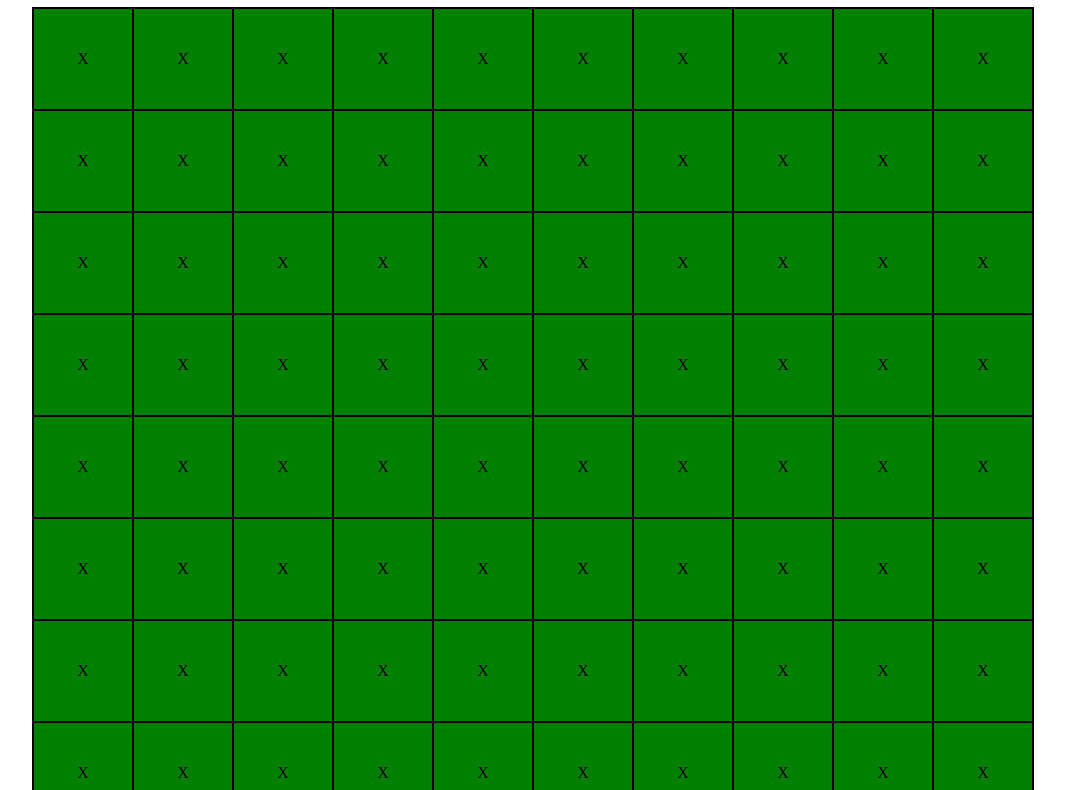
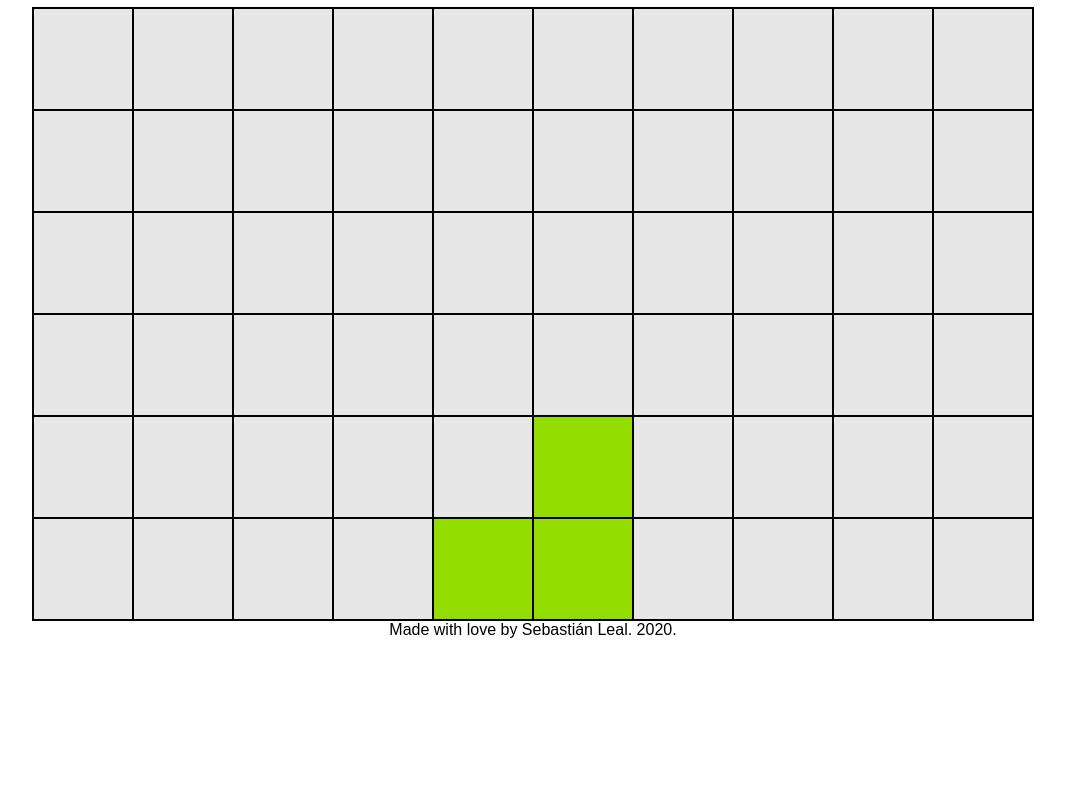
Before and after one commit to achilleleal/Game-Of-Life-HTML, a website with bundled scripts: page dist/index.html in a window 1280 px wide. Shown: the part 73-863 px from the top of the page, without its empty margins (107-1172 px from the left). After the commit the page ends 800 px from the top, so only its background shows below. Built offline with nearby package versions, Linux system fonts and the light colour scheme.

Commit message:
made functional

```diff
--- a/index.js
+++ /dev/null
@@ -1,22 +0,0 @@
-const game = document.getElementById('game')
-
-let grid = [
-	[0,0,0,0,0,0,0,0,0,0],
-	[0,0,1,0,0,0,0,0,0,0],
-	[0,0,0,1,0,0,0,0,0,0],
-	[0,1,1,1,0,0,0,0,0,0],
-	[0,0,0,0,0,0,0,0,0,0],
-    [0,0,0,0,0,0,0,0,0,0]
-]
-
-for (let y = 0; y < grid.length; y++) {
-    const row = document.createElement('div');
-    row.classList.add('row');
-    for (let x = 0; x < grid[y].length; x++) {
-        const cell = document.createElement('div');
-        cell.innerHTML = "X"
-        cell.classList.add('cell');
-        row.appendChild(cell);
-    }
-    game.appendChild(row)
-}
--- /dev/null
+++ b/src/index.js
@@ -0,0 +1,127 @@
+import _ from "lodash";
+
+const game = document.getElementById('game');
+
+let grid = [
+	[0,0,0,0,0,0,0,0,0,0],
+	[0,0,1,0,0,0,0,0,0,0],
+	[0,0,0,1,0,0,0,0,0,0],
+	[0,1,1,1,0,0,0,0,0,0],
+	[0,0,0,0,0,0,0,0,0,0],
+    [0,0,0,0,0,0,0,0,0,0]
+];
+
+const gameOfLife = () => {
+
+    try {
+
+        let newGen;
+        let gen = 0;
+
+        const loop = setInterval(() => {
+            console.log(gen)
+
+            game.innerHTML = '';
+            newGen = _.cloneDeep(grid);
+
+            for (let y = 0; y < grid.length; y++) {
+
+                const row = document.createElement('div');
+                row.classList.add('row');
+
+                for (let x = 0; x < grid[y].length; x++) {
+
+                    const cell = document.createElement('div');
+                    cell.classList.add('cell');
+
+                    const gridCell = grid[y][x]
+                    const totalNeighbours = upperCells(x,y) + bottomCells(x,y) + lineCells(x,y)
+
+                    if (gridCell) {
+                        if (totalNeighbours < 2 || totalNeighbours > 3) {
+                            cell.classList.add('dead');
+                            newGen[y][x] = 0; // Cell dies
+                        } else {// Else cell lives
+                            cell.classList.add('alive');
+                        }
+                    } else {
+                        if (totalNeighbours === 3) {
+                            cell.classList.add('alive');
+                            newGen[y][x] = 1; // Cell is born!
+                        } else {
+                            cell.classList.add('dead');
+                        }
+                    }
+
+                    row.appendChild(cell);
+                }
+                game.appendChild(row)
+            }
+
+            if (_.isEqual(grid, newGen)) {
+                clearInterval(loop)
+            } else {
+                gen++;
+                grid = newGen;
+            }
+
+        }, 500)
+
+    } catch (err) {
+        console.log('Error: ', err)
+    }
+}
+
+gameOfLife()
+
+// Counts the two adjacent cells to the current one
+function lineCells(x,y) {
+
+    const prevCell = x > 0
+                        ? grid[y][x-1]
+                        : 0;
+
+    const nextCell = x < grid[y].length - 1
+                      ? grid[y][x+1]
+                      : 0;
+
+    return prevCell + nextCell
+}
+
+// Counts the three upper neighbour cells of the current one
+function upperCells(x,y) {
+    if (grid[y-1]) {
+
+        const uCell = grid[y-1][x];
+
+        const previousUCell = x > 0
+                                ? grid[y-1][x-1]
+                                : 0;
+
+        const nextUCell = x < grid[y-1].length - 1
+                            ? grid[y-1][x+1]
+                            : 0;
+
+        return uCell + previousUCell + nextUCell;
+    }
+    return 0;
+}
+
+// Counts the three lower neighbour cells of the current one
+function bottomCells(x,y) {
+    if (grid[y+1]) {
+
+        const bCell = grid[y+1][x];
+
+        const previousBCell = x > 0
+                                ? grid[y+1][x-1]
+                                : 0;
+
+        const nextBCell = x < grid[y+1].length - 1
+                            ? grid[y+1][x+1]
+                            : 0;
+
+        return bCell + previousBCell + nextBCell;
+    }
+    return 0;
+}
```
Also changed, not shown: package.json (added, +20 -0 lines), dist/index.css, dist/index.html, dist/main.js.LICENSE.txt (added), 2 other files.
